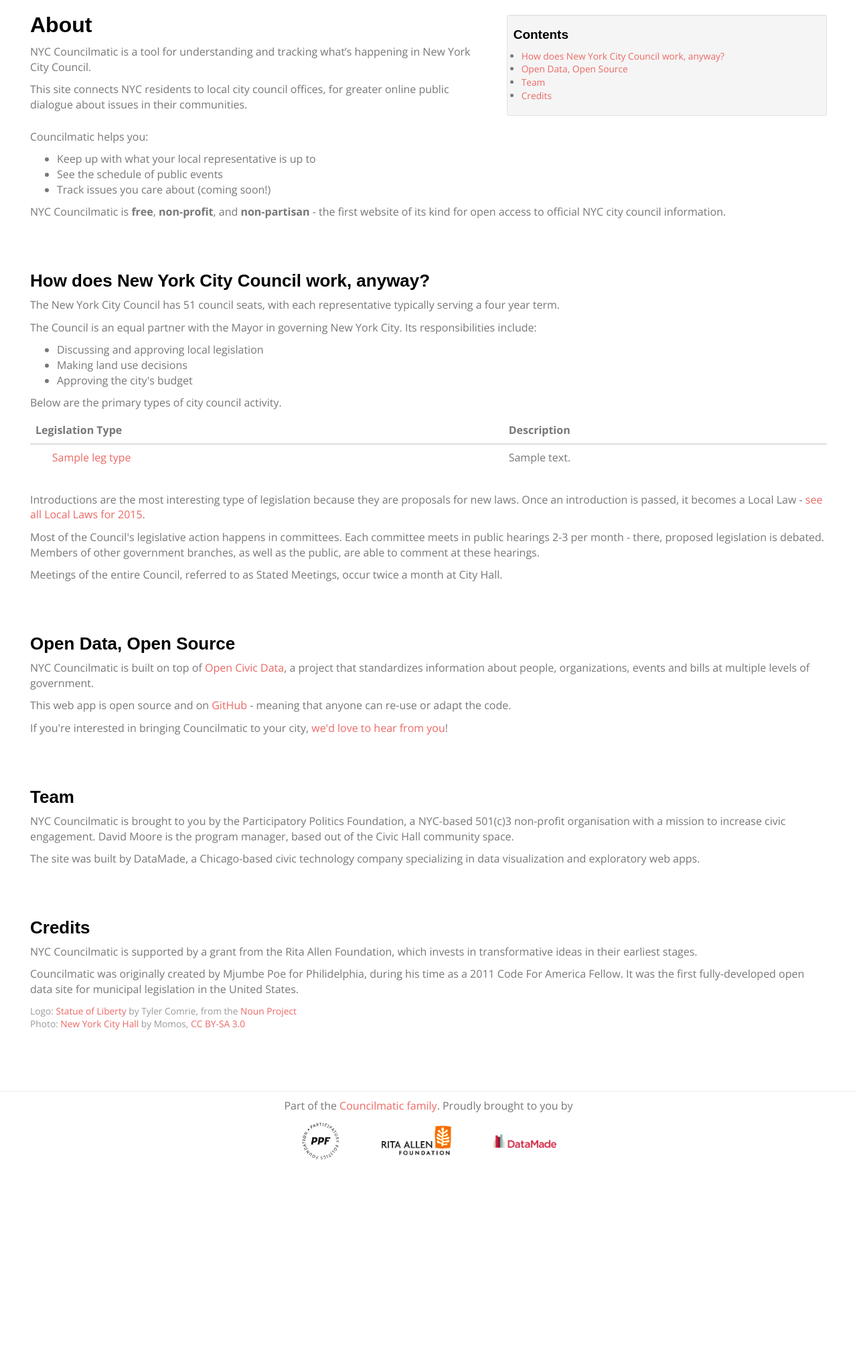
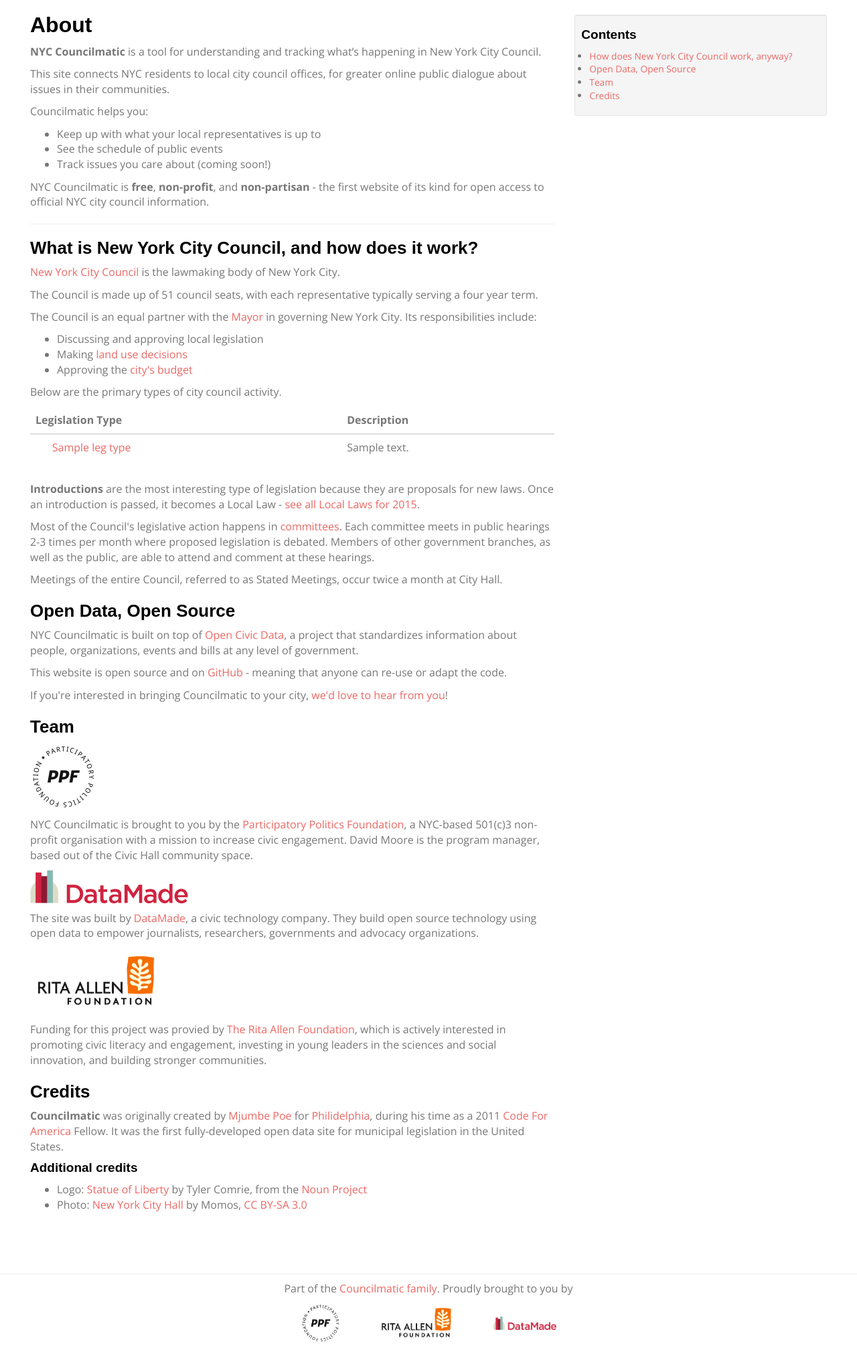
Before and after one commit to datamade/nyc-councilmatic, a Django app: template core/templates/core/about.html in a window 1280 px wide. Shown: the part 61-2077 px from the top of the page at 67% size. Before the commit the page ends 1793 px from the top, so only its background shows below. Run offline with Django 3.2, Linux system fonts and the light colour scheme; the template is opened without the code that fills it: most values are stand-ins (such as "Sample title", 1, 10 or a date in 2020); parts of the project's set-up code (start-up, migrations or seed data) failed here and were passed over; some libraries are stand-ins or nearby versions; some web fonts are replaced.

Commit message:
about page fun times

```diff
--- a/core/templates/core/about.html
+++ b/core/templates/core/about.html
@@ -3,40 +3,15 @@
 {% block content %}
 
     <div class="row-fluid clearfix">
-        <div class="col-xs-7 no-pad-mobile">
+        <div class="col-xs-8 no-pad-mobile">
             <h2>About</h2>
-            <p>NYC Councilmatic is a tool for understanding and tracking what’s happening in New York City Council.</p>
-            <p>This site connects NYC residents to local city council offices, for greater online public dialogue about issues in their communities. </p>
+            <p><strong>NYC Councilmatic</strong> is a tool for understanding and tracking what’s happening in New York City Council.</p>
+            <p>This site connects NYC residents to local city council offices, for greater online public dialogue about issues in their communities.</p>
 
-        </div>
-        <div class="col-xs-5 no-pad-mobile">
-            <br/>
-            <div class="well well-sm">
-                <h4>Contents</h4>
-                <ul class="less-pad-list">
-                    <li class="small">
-                        <a href="#about-city-council">How does New York City Council work, anyway?</a>
-                    </li>
-                    <li class="small">
-                        <a href="#open-data-open-source">Open Data, Open Source</a>
-                    </li>
-                    <li class="small">
-                        <a href="#team">Team</a>
-                    </li>
-                    <li class="small">
-                        <a href="#credits">Credits</a>
-                    </li>
-                </ul>
-            </div>
-        </div>
-    </div>
-
-    <div class="row-fluid clearfix">
-        <div class="col-sm-12">
             <p>Councilmatic helps you:</p>
             <ul>
                 <li>
-                    Keep up with what your local representative is up to
+                    Keep up with what your local representatives is up to
                 </li>
                 <li>
                     See the schedule of public events
@@ -47,27 +22,24 @@
             </ul>
 
             <p>NYC Councilmatic is <strong>free</strong>, <strong>non-profit</strong>, and <strong>non-partisan</strong> - the first website of its kind for open access to official NYC city council information.</p>
-        </div>
-    </div>
 
+            <hr />
+            <h3>What is New York City Council, and how does it work?</h3>
 
-    <div class="row-fluid clearfix" id="about-city-council">
-        <div class="col-sm-12">
-            <br/><br/>
-            <h3>How does New York City Council work, anyway?</h3>
+            <p><a href='https://en.wikipedia.org/wiki/New_York_City_Council'>New York City Council</a> is the lawmaking body of New York City.</p>
 
-            <p>The New York City Council has 51 council seats, with each representative typically serving a four year term.</p>
+            <p>The Council is made up of 51 council seats, with each representative typically serving a four year term.</p>
 
-            <p>The Council is an equal partner with the Mayor in governing New York City. Its responsibilities include:</p>
+            <p>The Council is an equal partner with the <a href='https://en.wikipedia.org/wiki/Mayor_of_New_York_City'>Mayor</a> in governing New York City. Its responsibilities include:</p>
             <ul>
                 <li>
                     Discussing and approving local legislation
                 </li>
                 <li>
-                    Making land use decisions
+                    Making <a href='https://en.wikipedia.org/wiki/Land_use'>land use decisions</a>
                 </li>
                 <li>
-                    Approving the city's budget
+                    Approving the <a href='https://en.wikipedia.org/wiki/Budget'>city's budget</a>
                 </li>
             </ul>
 
@@ -103,56 +75,71 @@
             </table>
 
             <p>
-                Introductions are the most interesting type of legislation because they are proposals for new laws. Once an introduction is passed, it becomes a Local Law - <a href="http://legistar.council.nyc.gov/LegislationDetail.aspx?ID=2328524&GUID=E0B4EE30-B5F7-4E90-9C97-CF96D5385E01" target="_blank">see all Local Laws for 2015</a>.
+                <strong>Introductions</strong> are the most interesting type of legislation because they are proposals for new laws. Once an introduction is passed, it becomes a Local Law - <a href="http://legistar.council.nyc.gov/LegislationDetail.aspx?ID=2328524&GUID=E0B4EE30-B5F7-4E90-9C97-CF96D5385E01" target="_blank">see all Local Laws for 2015</a>.
             </p>
 
             <p>
-                Most of the Council's legislative action happens in committees. Each committee meets in public hearings 2-3 per month - there, proposed legislation is debated. Members of other government branches, as well as the public, are able to comment at these hearings.
+                Most of the Council's legislative action happens in <a href='/committees/'>committees</a>. Each committee meets in public hearings 2-3 times per month where proposed legislation is debated. Members of other government branches, as well as the public, are able to attend and comment at these hearings.
             </p>
 
             <p>
                 Meetings of the entire Council, referred to as Stated Meetings, occur twice a month at City Hall.
             </p>
 
-        </div>
-    </div>
-
-    <div class="row-fluid clearfix" id="open-data-open-source">
-        <div class="col-sm-12">
-            <br/><br/>
             <h3>Open Data, Open Source</h3>
             <p>
-                NYC Councilmatic is built on top of <a href="http://opencivicdata.org/about/" target="_blank">Open Civic Data</a>, a project that standardizes information about people, organizations, events and bills at multiple levels of government.
+                NYC Councilmatic is built on top of <a href="http://opencivicdata.org/about/" target="_blank">Open Civic Data</a>, a project that standardizes information about people, organizations, events and bills at any level of government.
             </p>
             <p>
-                This web app is open source and on <a href="https://github.com/datamade/nyc-councilmatic">GitHub</a> - meaning that anyone can re-use or adapt the code.
+                This website is open source and on <a href="https://github.com/datamade/nyc-councilmatic">GitHub</a> - meaning that anyone can re-use or adapt the code.
             </p>
             <p>
                 If you're interested in bringing Councilmatic to your city, <a href="mailto:info@councilmatic.org">we'd love to hear from you</a>!
             </p>
+
+            <h3>Team</h3>
+
+            <p><a href='http://www.participatorypolitics.org/'><img style='height:100px;' src='/static/images/ppf-logo.png' /></a></p>
+
+            <p>NYC Councilmatic is brought to you by the <a href='http://www.participatorypolitics.org/'>Participatory Politics Foundation</a>, a NYC-based 501(c)3 non-profit organisation with a mission to increase civic engagement. David Moore is the program manager, based out of the Civic Hall community space.</p>
+
+            <p><a href='http://datamade.us'><img style='height:50px;' src='/static/images/datamade-logo.png' /></a></p>
+
+            <p>The site was built by <a href='http://datamade.us'>DataMade</a>, a civic technology company. They build open source technology using open data to empower journalists, researchers, governments and advocacy organizations.</p>
+
+            <p><a href='http://www.ritaallen.org'><img style='height:100px;' src='/static/images/rita-allen-logo.png' /></a></p>
+
+            <p>Funding for this project was provied by <a href='http://www.ritaallen.org'>The Rita Allen Foundation</a>, which is actively interested in promoting civic literacy and engagement, investing in young leaders in the sciences and social innovation, and building stronger communities.</p>
+
+            <h3>Credits</h3>
+            <p><strong>Councilmatic</strong> was originally created by <a href='https://twitter.com/mjumbewu'>Mjumbe Poe</a> for <a href='http://philly.councilmatic.org'>Philidelphia</a>, during his time as a 2011 <a href='http://www.codeforamerica.org/'>Code For America</a> Fellow. It was the first fully-developed open data site for municipal legislation in the United States.</p>
+
+            <h4>Additional credits</h4>
+            <ul>
+                <li>Logo: <a href="https://thenounproject.com/term/statue-of-liberty/58183/" target="_blank">Statue of Liberty</a> by Tyler Comrie, from the <a href="https://thenounproject.com/" target="_blank">Noun Project</a></li>
+                <li>Photo: <a href="https://commons.wikimedia.org/wiki/File:New_York_City_Hall.jpg">New York City Hall</a> by Momos, <a href="http://creativecommons.org/licenses/by-sa/3.0/" target="_blank">CC BY-SA 3.0</a></li>
+            </ul>
+
         </div>
-    </div>
-
-    <div class="row-fluid clearfix" id="team">
-        <div class="col-sm-12">
-            <br/><br/>
-            <h3>Team</h3>
-            <p>NYC Councilmatic is brought to you by the Participatory Politics Foundation, a NYC-based 501(c)3 non-profit organisation with a mission to increase civic engagement. David Moore is the program manager, based out of the Civic Hall community space.</p>
-            <p>The site was built by DataMade, a Chicago-based civic technology company specializing in data visualization and exploratory web apps.</p>
-        </div>
-    </div>
-
-    <div class="row-fluid clearfix" id="credits">
-        <div class="col-sm-12">
-            <br/><br/>
-            <h3>Credits</h3>
-            <p>NYC Councilmatic is supported by a grant from the Rita Allen Foundation, which invests in transformative ideas in their earliest stages.</p>
-            <p>Councilmatic was originally created by Mjumbe Poe for Philidelphia, during his time as a 2011 Code For America Fellow. It was the first fully-developed open data site for municipal legislation in the United States.</p>
-
-            <p class="small text-muted">
-                Logo: <a href="https://thenounproject.com/term/statue-of-liberty/58183/" target="_blank">Statue of Liberty</a> by Tyler Comrie, from the <a href="https://thenounproject.com/" target="_blank">Noun Project</a><br/>
-                Photo: <a href="https://commons.wikimedia.org/wiki/File:New_York_City_Hall.jpg">New York City Hall</a> by Momos, <a href="http://creativecommons.org/licenses/by-sa/3.0/" target="_blank">CC BY-SA 3.0</a>
-            </p>
+        <div class="col-xs-4 no-pad-mobile">
+            <br/>
+            <div class="well well-sm">
+                <h4>Contents</h4>
+                <ul class="less-pad-list">
+                    <li class="small">
+                        <a href="#about-city-council">How does New York City Council work, anyway?</a>
+                    </li>
+                    <li class="small">
+                        <a href="#open-data-open-source">Open Data, Open Source</a>
+                    </li>
+                    <li class="small">
+                        <a href="#team">Team</a>
+                    </li>
+                    <li class="small">
+                        <a href="#credits">Credits</a>
+                    </li>
+                </ul>
+            </div>
         </div>
     </div>
 
--- a/core/templates/core/event.html
+++ b/core/templates/core/event.html
@@ -7,6 +7,7 @@
     <div class="row-fluid">
         <div class="col-sm-12">
             <br/>
+            <p><a href='/events'>< back to Events</a></p>
             <h1>{{event.name}}</h1>
             <p>{{event.description}}</p>
 
```
